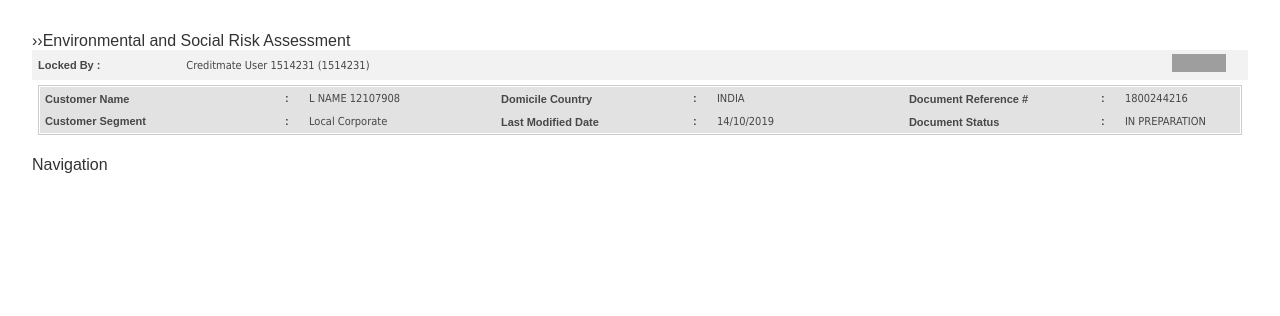
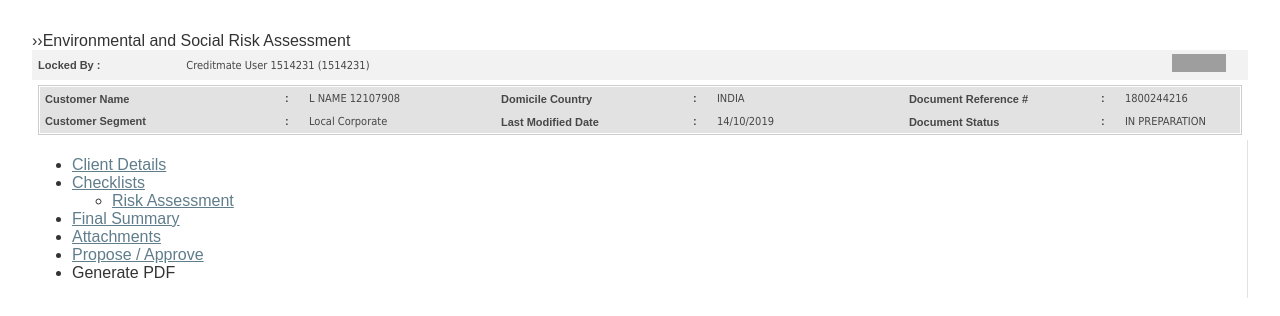
Before and after one commit to avinaidu22/creditmate-project, an Angular app: page / in a window 1280 px wide. Shown: the top 316 px of the page. Built offline with nearby package versions, Linux system fonts and the light colour scheme; grey boxes are pictures that could not be loaded.

Commit message:
Update navigation.component.html

```diff
--- a/src/creditmate/navigation/navigation.component.html
+++ b/src/creditmate/navigation/navigation.component.html
@@ -1 +1,17 @@
-<p>Navigation</p>
+
+<TABLE height="82%" cellSpacing=0 cellPadding=0 width="100%" align=center border=0><TBODY>
+<TR>
+<TD style="BORDER-RIGHT: #e2e2e2 1px solid" vAlign=top width="14%">
+
+<FORM id=lockESRATForPropose method="post" action="/CreditRethinkCREUAT/ESRAT/lockESRATForPropose.action" onsubmit="return true;" name="ESRATLeftNavForm">
+<UL id=browser class="filetree treeview" jQuery1571117139018="2">
+<LI><SPAN class=file><A onclick="parent.restartTimeChecker();dynamicAnchor('/CreditRethinkCREUAT/ESRAT/showESRATClientDetails.action', '0', 'saveClientDetails.action', '');" id=0 class=leftmenu href="#" name=link>Client Details </A></SPAN>
+<LI><SPAN class=folder><A id=100 class=leftmenu href="#" name=link>Checklists</A>
+<UL>
+<LI class=last><SPAN class=file><A onclick="parent.restartTimeChecker();dynamicAnchor('/CreditRethinkCREUAT/ESRAT/riskAssessmentCB.action', '1', 'saveTemplateAnswersV3.action', '');" id=1 class=leftmenu href="#" name=link>Risk Assessment</A> </SPAN></LI></UL></SPAN>
+<DIV id=client_details_children_div_id></DIV>
+<LI><SPAN class=file><A onclick="parent.restartTimeChecker();dynamicAnchor('/CreditRethinkCREUAT/ESRAT/showESRATFinalSummary.action', '3', 'calculateSummary.action', '');" id=3 class=leftmenu href="#" name=link>Final Summary </A></SPAN>
+<LI><SPAN class=file><A onclick="dynamicAnchor('/CreditRethinkCREUAT/ESRAT/showAttachments.action', '4', '', '');parent.restartTimeChecker();" id=4 class=leftmenu href="#" name=link>Attachments </A></SPAN>
+<LI><SPAN class=file><A onclick=boldSelected(5);openPropApprPage();parent.restartTimeChecker(); id=5 class=leftmenu href="#" name=link>Propose / Approve </A></SPAN>
+<LI class=last><SPAN class=file><A onclick="dynamicAnchor('', '6', '', '');parent.restartTimeChecker();" id=6 class=leftmenu style="CURSOR: hand" name=link>Generate PDF</A> </SPAN></LI></UL></FORM></TD>
+</TR></TBODY></TABLE>
```
